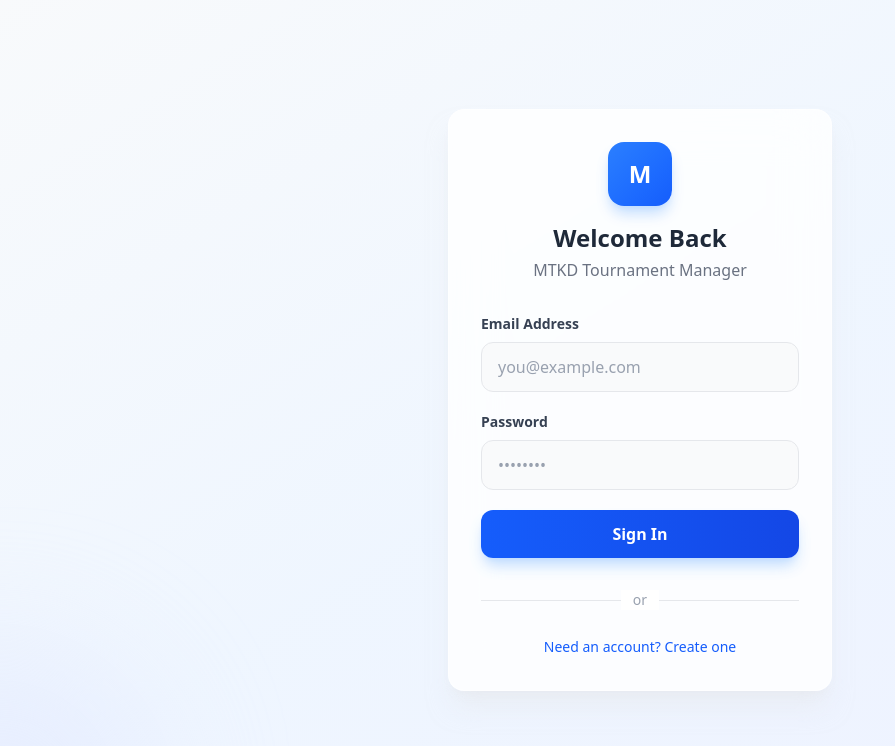
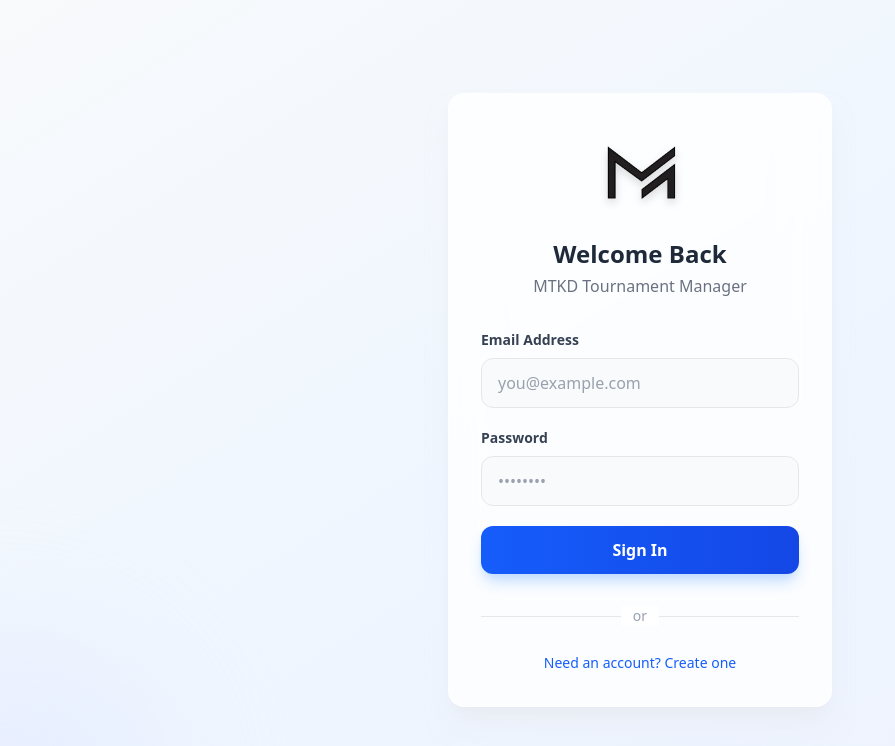
Before and after one commit to haxhim/MTKD-BOUTCHARTSYSTEM, a React (Vite) app: page /login in a window 1280 px wide. Shown: the top 746 px of the page, without its empty margins (0-895 px from the left). Built offline with nearby package versions, Linux system fonts and the light colour scheme.

Commit message:
Update Facebook Logo

```diff
--- a/src/components/Login.tsx
+++ b/src/components/Login.tsx
@@ -1,6 +1,7 @@
 
 import React, { useState } from 'react';
 import { supabase } from '../lib/supabase';
+import mtkdLogo from '../assets/mtkd-logo.webp';
 
 export const Login: React.FC = () => {
     const [email, setEmail] = useState('');
@@ -48,8 +49,8 @@ export const Login: React.FC = () => {
             <div className="relative bg-white/80 backdrop-blur-xl rounded-2xl shadow-xl shadow-gray-200/50 p-8 max-w-sm w-full border border-white/50">
                 {/* Logo/Brand Section */}
                 <div className="text-center mb-8">
-                    <div className="inline-flex items-center justify-center w-16 h-16 bg-gradient-to-br from-blue-500 to-blue-600 rounded-2xl shadow-lg shadow-blue-200 mb-4">
-                        <span className="text-2xl font-bold text-white">M</span>
+                    <div className="inline-flex items-center justify-center w-24 h-24 mb-4">
+                        <img src={mtkdLogo} alt="MTKD Logo" className="w-full h-full object-contain drop-shadow-lg" />
                     </div>
                     <h1 className="text-2xl font-bold text-gray-800">Welcome Back</h1>
                     <p className="text-gray-500 mt-1">MTKD Tournament Manager</p>
--- a/src/components/Sidebar.tsx
+++ b/src/components/Sidebar.tsx
@@ -13,6 +13,7 @@ import {
     ArrowLeftRight,
     X
 } from 'lucide-react';
+import mtkdLogo from '../assets/mtkd-logo.webp';
 
 interface SidebarProps {
     onLogout: () => void;
@@ -59,8 +60,8 @@ export const Sidebar: React.FC<SidebarProps> = ({ onLogout, onExit, isOpen = tru
                         className="flex items-center gap-2 lg:gap-3 flex-1 text-left hover:bg-gray-50 rounded-xl -ml-1 p-2 transition-all group"
                         title="Switch Tournament"
                     >
-                        <div className="w-9 lg:w-10 h-9 lg:h-10 bg-gradient-to-br from-blue-500 to-blue-600 rounded-xl flex items-center justify-center font-bold text-base lg:text-lg text-white shadow-lg shadow-blue-200 group-hover:shadow-xl group-hover:scale-105 transition-all">
-                            M
+                        <div className="w-10 h-10 flex items-center justify-center">
+                            <img src={mtkdLogo} alt="MTKD Logo" className="w-full h-full object-contain" />
                         </div>
                         <div className="flex-1 min-w-0">
                             <h1 className="font-bold text-gray-800 text-sm lg:text-base tracking-tight">MTKD Manager</h1>
```
Also changed, not shown: src/assets/mtkd-logo.webp (added).
